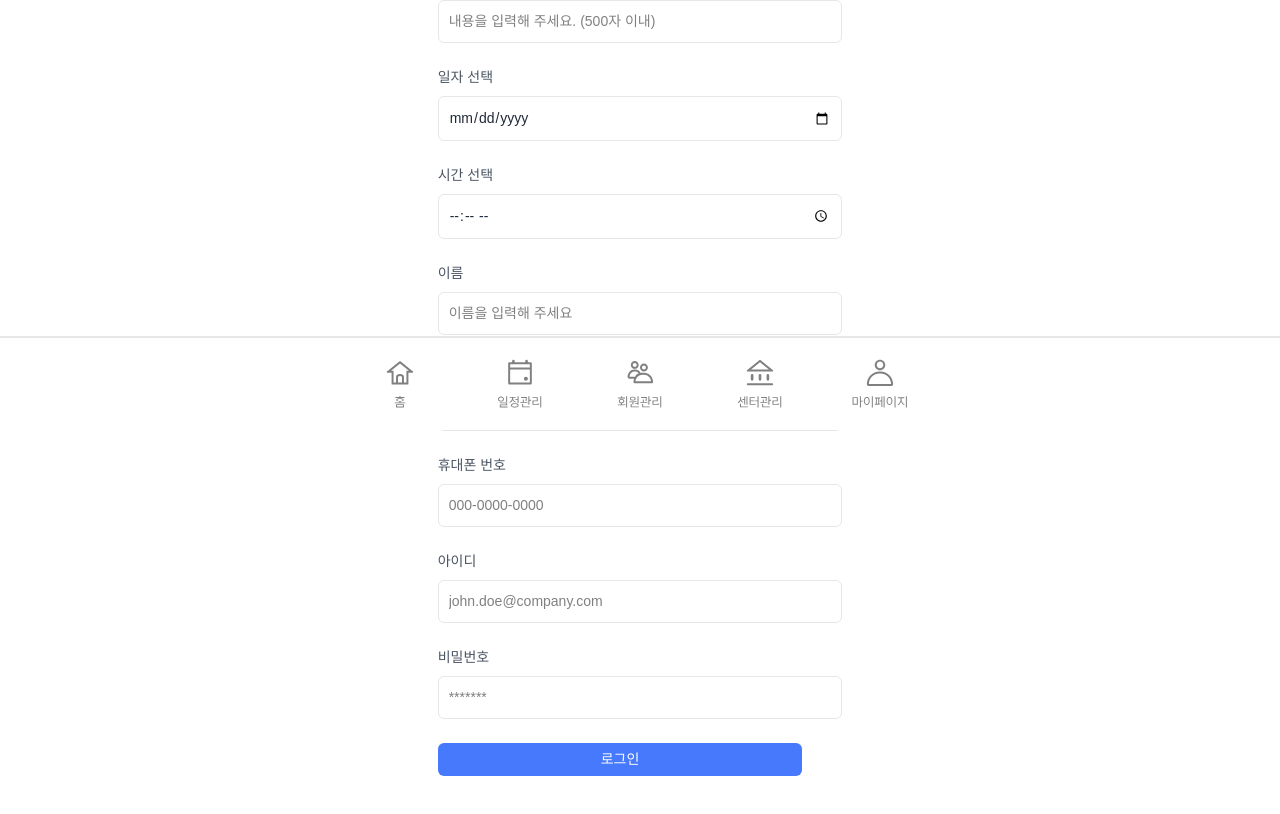
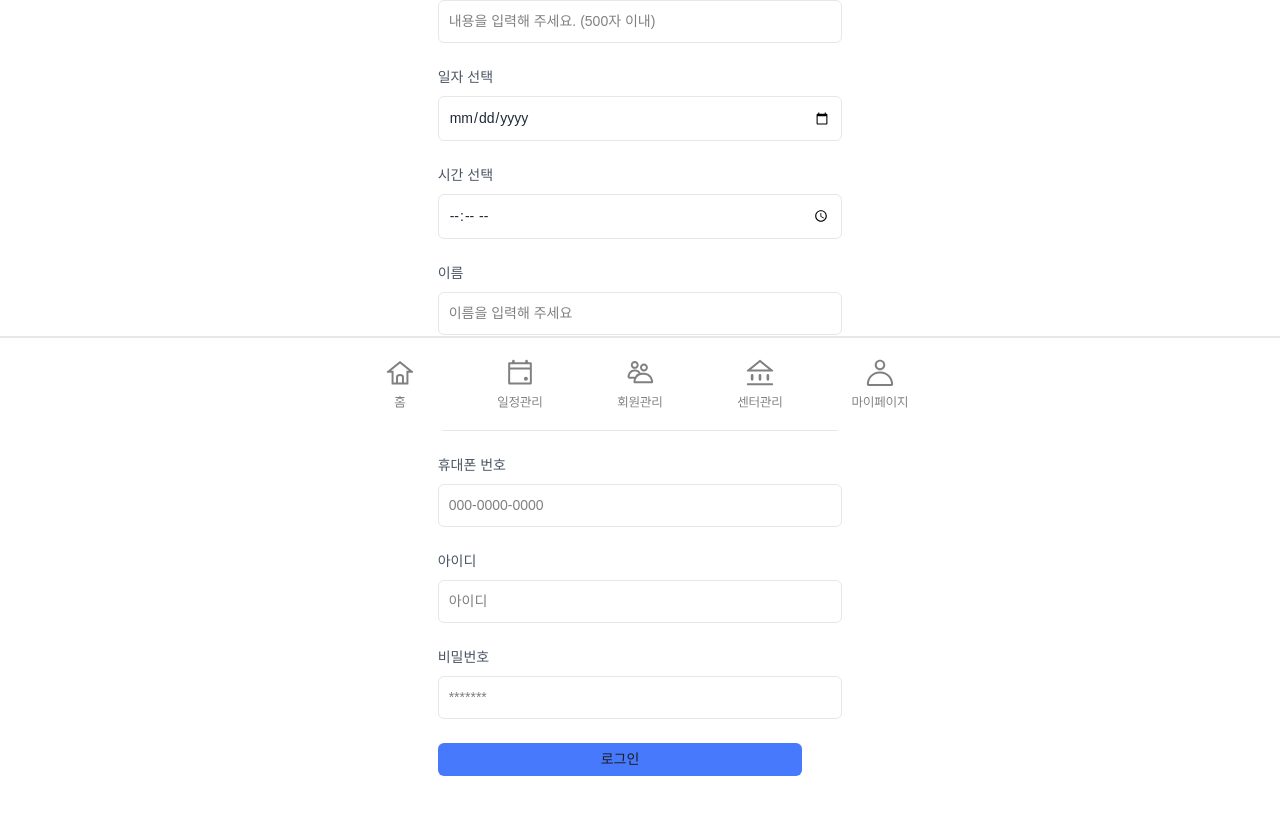
Before and after one commit to 6suk/pongdangpong, a React (Vite) app: page /login in a window 1280 px wide. Shown: the part 370-1184 px from the top of the page. Built offline with nearby package versions, Linux system fonts and the light colour scheme; no server answers.

Commit message:
[💄style] Input style만 재정의 및 Button warning 해결 (#33)

```diff
--- a/src/components/common/Button.tsx
+++ b/src/components/common/Button.tsx
@@ -3,61 +3,49 @@ import theme from '@styles/theme';
 
 interface ButtonProps {
   onClick?: () => void;
-  primary?: boolean;
   bgColor?: keyof typeof theme.colors;
   textColor?: keyof typeof theme.colors;
   font?: keyof typeof theme.font;
-  size?: 'small' | 'medium' | 'large';
   children?: React.ReactNode;
   disabled?: boolean;
   type?: 'button' | 'submit' | 'reset';
 }
 
-const sizes = {
-  small: { width: '5.625rem', height: '2.5rem' },
-  medium: { width: '10rem', height: '3.125rem' },
-  large: { width: '18.75rem', height: '3.125rem' },
-};
+interface StyledButtonProps {
+  bgColor?: keyof typeof theme.colors;
+  textColor?: keyof typeof theme.colors;
+  font?: keyof typeof theme.font;
+}
 
-export const Button: React.FC<ButtonProps> = ({
-  primary = false,
-  children,
-  onClick,
-  bgColor,
-  textColor,
-  font,
-  ...rest
-}) => {
+export const Button: React.FC<ButtonProps> = ({ children, bgColor, textColor, font, ...rest }) => {
   return (
-    <ButtonStyled primary={primary} onClick={onClick} bgColor={bgColor} textColor={textColor} font={font} {...rest}>
+    <ButtonStyled $styledProps={{ bgColor, textColor, font }} {...rest}>
       {children}
     </ButtonStyled>
   );
 };
 
-const ButtonStyled = styled.button<ButtonProps>`
-  ${({ primary, bgColor, textColor, font, theme }) => {
-    return `
-      background-color: ${bgColor ? theme.colors[bgColor] : primary ? theme.colors.pri[500] : theme.colors.gray[800]};
-      color: ${textColor ? theme.colors[textColor] : primary ? theme.colors.White : theme.colors.gray[50]};
+const ButtonStyled = styled.button<{ $styledProps: StyledButtonProps }>`
+  ${({ $styledProps: { bgColor, textColor, font }, theme }) => `
+    background-color: ${bgColor ? theme.colors[bgColor][500] : theme.colors['pri'][500]};
+    color: ${textColor ? theme.colors[textColor][50] : theme.colors['gray'][50]};
     font-size: ${font ? theme.font[font] : theme.font.body};
+  `}
   padding: 6px 20px;
   border: none;
   border-radius: 6px;
   cursor: pointer;
   margin-right: 40px;
   position: relative;
-      transition: all .4s;
+  transition: all 0.4s;
 
   &:disabled {
     background-color: ${theme.colors.gray[700]};
     cursor: not-allowed;
   }
   &:hover {
-        background-color: ${primary ? theme.colors.pri[400] : theme.colors.gray[700]};
+    background-color: ${theme.colors.gray[700]};
   }
-    `;
-  }}
 `;
 
 export default Button;
--- a/src/components/common/Input.tsx
+++ b/src/components/common/Input.tsx
@@ -11,6 +11,7 @@ type FormInputs = {
   birth: string;
   phone: string;
   email: string;
+  id: string;
   password: string;
 };
 
@@ -22,6 +23,7 @@ const initialInputs: FormInputs = {
   birth: '',
   phone: '',
   email: '',
+  id: '',
   password: '',
 };
 
@@ -62,24 +64,6 @@ const InputField = styled.input`
   }
 `;
 
-// const Button = styled.button`
-//   color: white;
-//   background-color: #2563eb;
-//   font-weight: 500;
-//   border-radius: 0.375rem;
-//   font-size: 0.875rem;
-//   width: 100%;
-//   padding: 0.625rem;
-//   text-align: center;
-//   &:hover {
-//     background-color: #1d4ed8;
-//   }
-//   &:focus {
-//     outline: none;
-//     box-shadow: 0 0 0 2px #a5b4fc;
-//   }
-// `;
-
 const Input: React.FC = () => {
   const [formInputs, setFormInputs] = useState<FormInputs>(initialInputs);
 
@@ -118,7 +102,6 @@ const Input: React.FC = () => {
             value={formInputs.name}
             onChange={handleInputChange}
             placeholder="이름을 입력해 주세요"
-            required
           />
         </div>
         <div>
@@ -130,7 +113,6 @@ const Input: React.FC = () => {
             onChange={handleInputChange}
             placeholder="0000.00.00"
             pattern="[0-9]{4}.[0-9]{2}.[0-9]{2}"
-            required
           />
         </div>
         <div>
@@ -142,19 +124,11 @@ const Input: React.FC = () => {
             onChange={handleInputChange}
             placeholder="000-0000-0000"
             pattern="[0-9]{3}-[0-9]{4}-[0-9]{4}"
-            required
           />
         </div>
         <div>
-          <Label htmlFor="email">아이디</Label>
-          <InputField
-            type="email"
-            id="email"
-            value={formInputs.email}
-            onChange={handleInputChange}
-            placeholder="john.doe@company.com"
-            required
-          />
+          <Label htmlFor="id">아이디</Label>
+          <InputField type="text" id="id" value={formInputs.id} onChange={handleInputChange} placeholder="아이디" />
         </div>
         <div>
           <Label htmlFor="password">비밀번호</Label>
@@ -164,10 +138,9 @@ const Input: React.FC = () => {
             value={formInputs.password}
             onChange={handleInputChange}
             placeholder="*******"
-            required
           />
         </div>
-        <Button type="submit" primary bgColor="Pri-500" textColor="White" font="sub" size="small">
+        <Button type="submit" bgColor="pri" textColor="White" font="sub">
           로그인
         </Button>
       </Form>
--- a/src/pages/Login.tsx
+++ b/src/pages/Login.tsx
@@ -38,7 +38,7 @@ export const Login = () => {
           />
 
           {/* ========input 대신 Button 컴포넌트 사용========*/}
-          <Button type="submit" primary bgColor="Pri-500" textColor="White" font="sub" size="small">
+          <Button type="submit" bgColor="pri" textColor="White" font="sub">
             로그인
           </Button>
           {/* <input
--- /dev/null
+++ b/src/styles/styles.tsx
@@ -0,0 +1,45 @@
+import styled from 'styled-components';
+
+const Container = styled.div`
+  max-width: 2xl;
+  margin: auto;
+  background-color: white;
+  padding: 4rem;
+  text-align: left;
+`;
+
+const Form = styled.form`
+  display: grid;
+  gap: 1.5rem;
+  margin-bottom: 1.5rem;
+  grid-template-columns: repeat(auto-fill, minmax(280px, 1fr));
+`;
+
+const Label = styled.label`
+  display: block;
+  margin-bottom: 0.5rem;
+  font-size: 0.875rem;
+  font-weight: 500;
+  color: #4b5563;
+`;
+
+const InputField = styled.input`
+  border: 1px solid #e5e7eb;
+  color: #1f2937;
+  font-size: 0.875rem;
+  border-radius: 0.375rem;
+  width: 100%;
+  padding: 0.625rem;
+  &:focus {
+    outline: none;
+    border-color: #3b82f6;
+    box-shadow: 0 0 0 1px #3b82f6;
+  }
+`;
+
+export const SC = {
+  Container,
+  Form,
+  Label,
+  InputField,
+};
```
Lines whose indentation alone changed are shown as unchanged.
